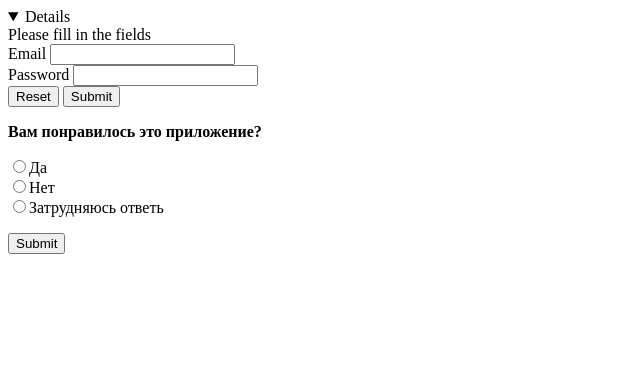
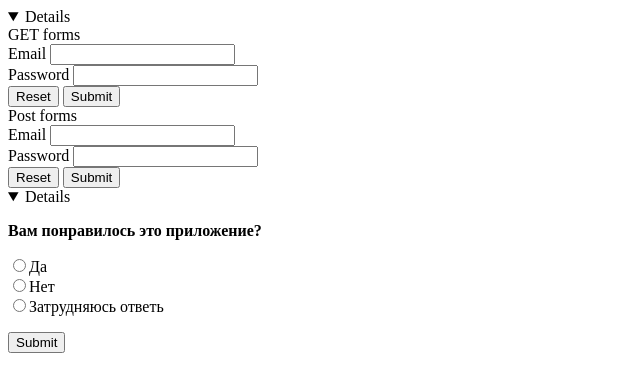
Before and after one commit to ElenaShylionak/FrontendProject, a plain HTML site: page src/test-site/forms.html in a window 1280 px wide. Shown: the whole page, without its empty margins (0-640 px from the left). Drawn offline with Linux system fonts and the light colour scheme.

Commit message:
Add forms.html

```diff
--- a/src/test-site/forms.html
+++ b/src/test-site/forms.html
@@ -7,20 +7,42 @@
 <body>
 <details open>
     <form action="handler.php">
- <summary> Please fill in the fields  </summary>
-     <form method="GET" target ="_blank">      <!--target - имя окна или фрейма, куда обработчик будет загружать возвращаемый результат.-->
+        <summary> GET forms</summary>
+        <form method="GET" target="_blank">
+            <!--blank - чтобы страница сохранялась. Загружает страницу в новое окно браузера.-->
             <label for="email_1"> Email </label>
+            <!--target - имя окна или фрейма, куда обработчик будет загружать возвращаемый результат.-->
             <input id="email_1" type="email" name="email">
             <br>
             <label for="password_1"> Password </label>
-         <input id="password_1" type="password" name="password">
+            <input id="password_1" type="password" name="password">  <!--name="password" - используется как ключ -->
             <br>
 
-         <button type ="reset">Reset </button>
-         <button type ="submit">Submit </button>
+            <button type="reset">Reset</button>
+            <button type="submit">Submit</button>
 
-         <!--вторая форма для практики-->
+        </form>
+</details>
 
+
+<summary> Post forms</summary>
+<form action="https://usebasin.com/f/ea6556c766a6"
+      method="POST" target="_blank">
+    <!--использован сервис usebasin, который принимает данная форма. Это бесплатный сервис-->
+    <label for="email_2"> Email </label>
+    <input id="email_2" type="email" name="email">
+    <br>
+    <label for="password_2"> Password </label>
+    <input id="password_2" type="password" name="password">
+    <br>
+
+    <button type="reset">Reset</button>
+    <button type="submit">Submit</button>
+</form>
+
+
+<details open>
+    <!--еще одна форма для практики-->
     <form action="handler.php">
         <p><b> Вам понравилось это приложение?</b></p>
         <p><input type="radio" name="answer" value="a1">Да<Br>
@@ -28,9 +50,6 @@
             <input type="radio" name="answer" value="a3">Затрудняюсь ответь</p>
         <p><input type="submit"></p>
     </form>
-
-
-     </form>
-
+</details>
 </body>
 </html>
```
Lines whose indentation alone changed are shown as unchanged.
